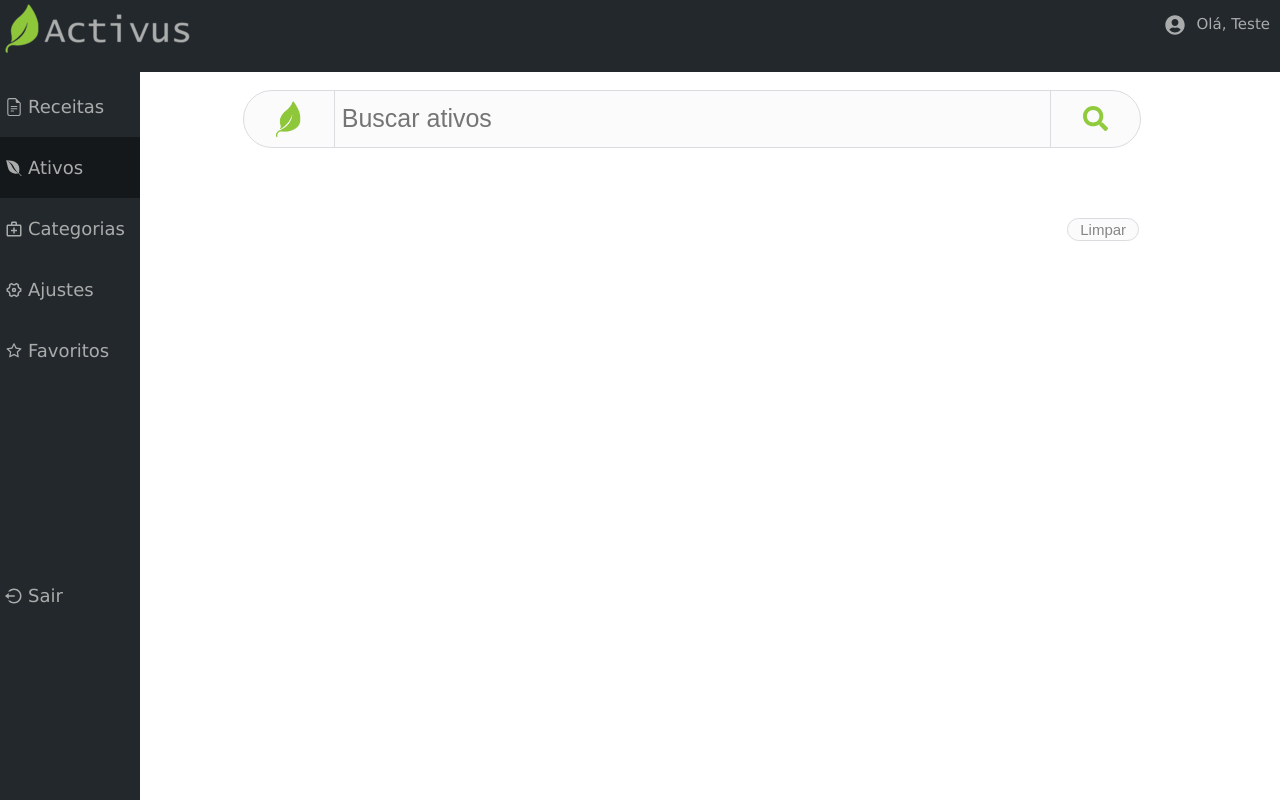
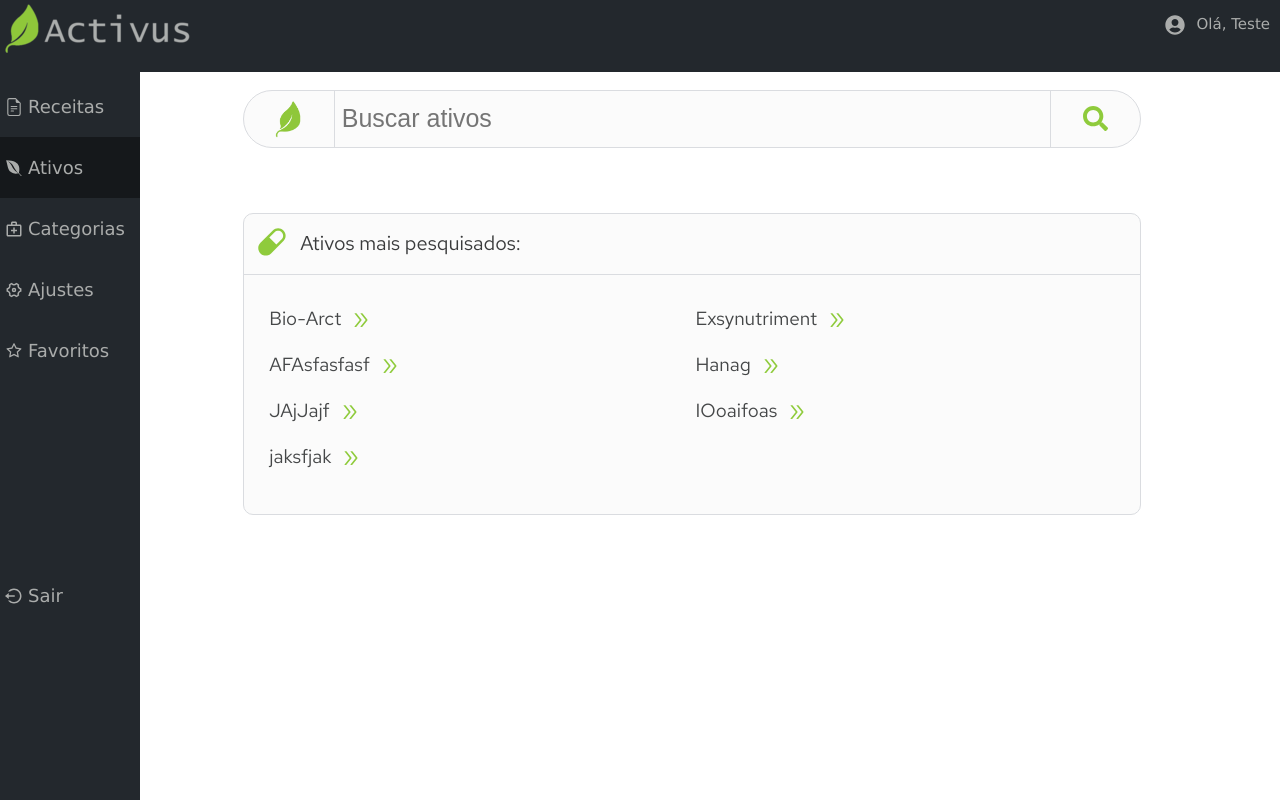
Before and after one commit to lemachegabriel/medicalApp, a Next.js app: page /home in a window 1280 px wide. Built offline with nearby package versions, Linux system fonts and the light colour scheme.

Commit message:
modified:   components/home/styles/tools/doencas.module.css modified:   components/home/tools/ativos.js modified:   components/home/tools/doencas.js

```diff
--- a/components/home/styles/tools/doencas.module.css
+++ b/components/home/styles/tools/doencas.module.css
@@ -195,5 +195,9 @@
         width: 85%;
         left: 10%;
     }
+    .sugsLines{
+        width: 96%;
+        padding: 10px 5px;
+    }
 
 }
--- a/components/home/tools/ativos.js
+++ b/components/home/tools/ativos.js
@@ -8,7 +8,7 @@
 
 export default function Ativos(){
     const [wordEntered, setWordEntered] = useState('')
-    const [data, setData] = useState([])
+    const [data, setData] = useState('')
     const [open, setOpen] = useState()
 
     useEffect(()=>{
--- a/components/home/tools/doencas.js
+++ b/components/home/tools/doencas.js
@@ -5,7 +5,7 @@
 
 export default function Doencas(){
     const [wordEntered, setWordEntered] = useState('')
-    const [dataCategoria, setDataCategoria] = useState([])
+    const [dataCategoria, setDataCategoria] = useState('')
     const sugestionsCa = [{'name': 'Redução de cortisol', 'id': '1'}, {'name': 'Moduladores de insulina'}, {'name': 'Foco e energia concentrada'}, {'name': 'Manutenção da saúde muscular'},
     {'name': 'Pré-treino'}, {'name': 'Reposição de Cálcio'}, {'name': 'Firmador e Drenante'}]
 
```
